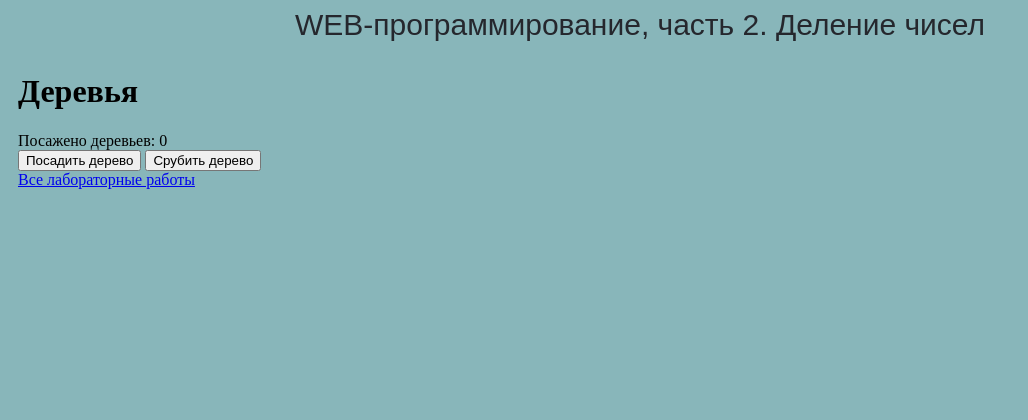
After one commit to Ex11eNTTT/my-labs-2-, a Flask app: page /lab4/tree in a window 1280 px wide. The commit adds this page. Shown: the top 420 px of the page, without its empty margins (0-1028 px from the left). Run offline with Flask 3, Linux system fonts and the light colour scheme.

Commit message:
Счётчик деревьев

```diff
--- a/lab4.py
+++ b/lab4.py
@@ -22,6 +22,7 @@ def div():
     x2 = int(x2)
     result = x1/x2
     return render_template('lab4/div.html', x1=x1, x2=x2, result=result)
+
 
 @lab4.route('/lab4/sum-form')
 def sum_form():
@@ -93,3 +94,19 @@ def degree():
     x2 = int(x2)
     result = x1**x2
     return render_template('lab4/degree.html', x1=x1, x2=x2, result=result)
+
+
+tree_count = 0
+@lab4.route('/lab4/tree', methods=['GET', 'POST'])
+def tree():
+    global tree_count
+    if request.method == 'GET':
+        return render_template('lab4/tree.html', tree_count = tree_count)
+
+    operation = request.form.get('operation')
+    if operation == 'cut':
+        tree_count -= 1
+    elif operation == 'plant':
+        tree_count += 1
+
+    return render_template('lab4/tree.html', tree_count=tree_count)
--- a/templates/lab4/lab4.html
+++ b/templates/lab4/lab4.html
@@ -11,5 +11,6 @@
         <li><a href="/lab4/mult-form">Умножение</a></li>
         <li><a href="/lab4/sub-form">Разница</a></li>
         <li><a href="/lab4/degree-form">Степень</a></li>
+        <li><a href="/lab4/tree">Деревья</a></li>
     </ol>
 {%endblock%}
--- /dev/null
+++ b/templates/lab4/tree.html
@@ -0,0 +1,14 @@
+{% extends "base.html" %}
+{%block lab%}Деление чисел{%endblock%}
+
+
+{%block main%}
+    <h1>Деревья</h1>
+    <div>
+        Посажено деревьев: {{tree_count}}
+        <form method="post">
+            <button name="operation" value="plant">Посадить дерево</button>
+            <button name="operation" value="cut">Срубить дерево</button>
+        </form>
+    </div>
+{%endblock%}
```
